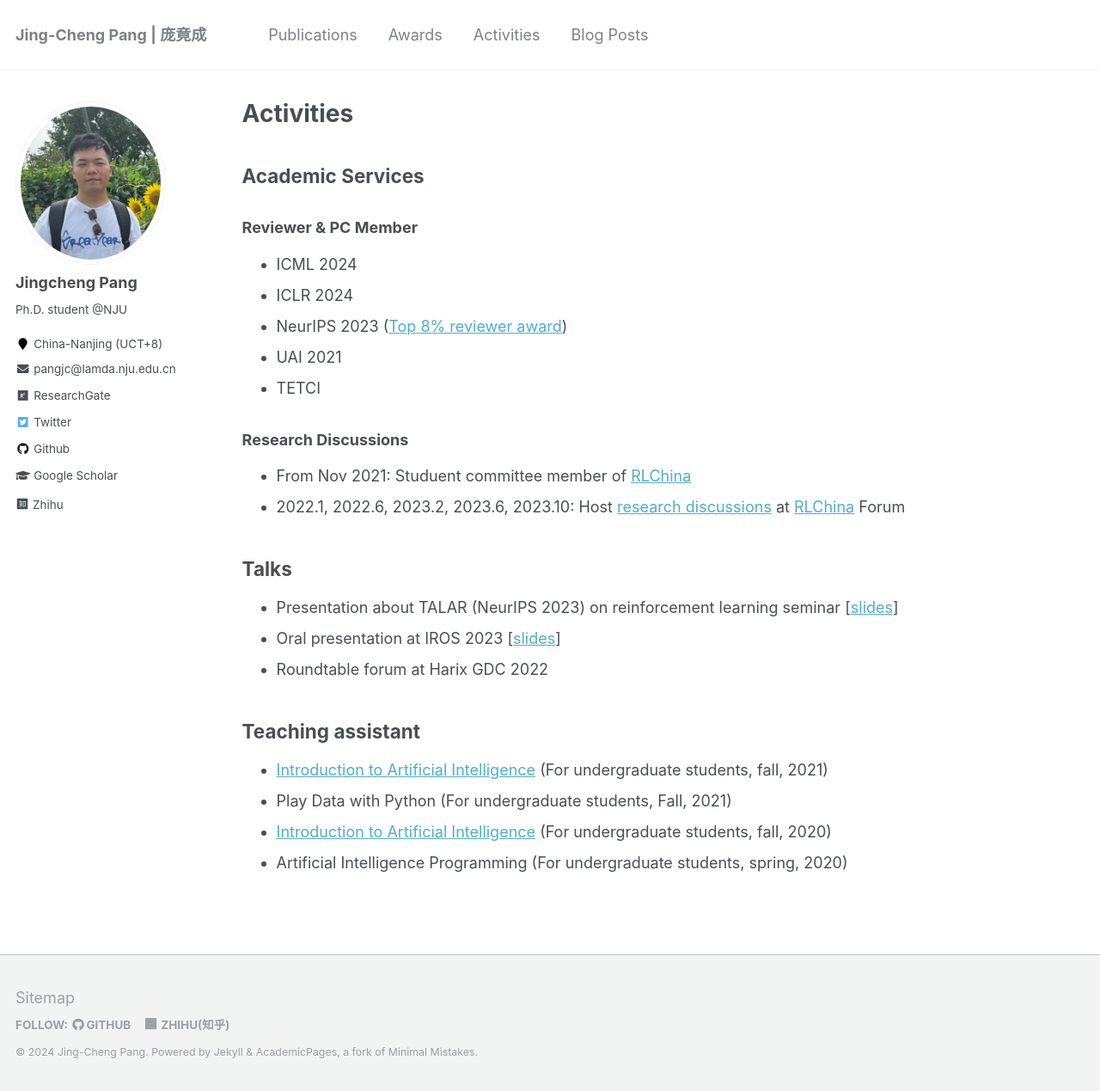
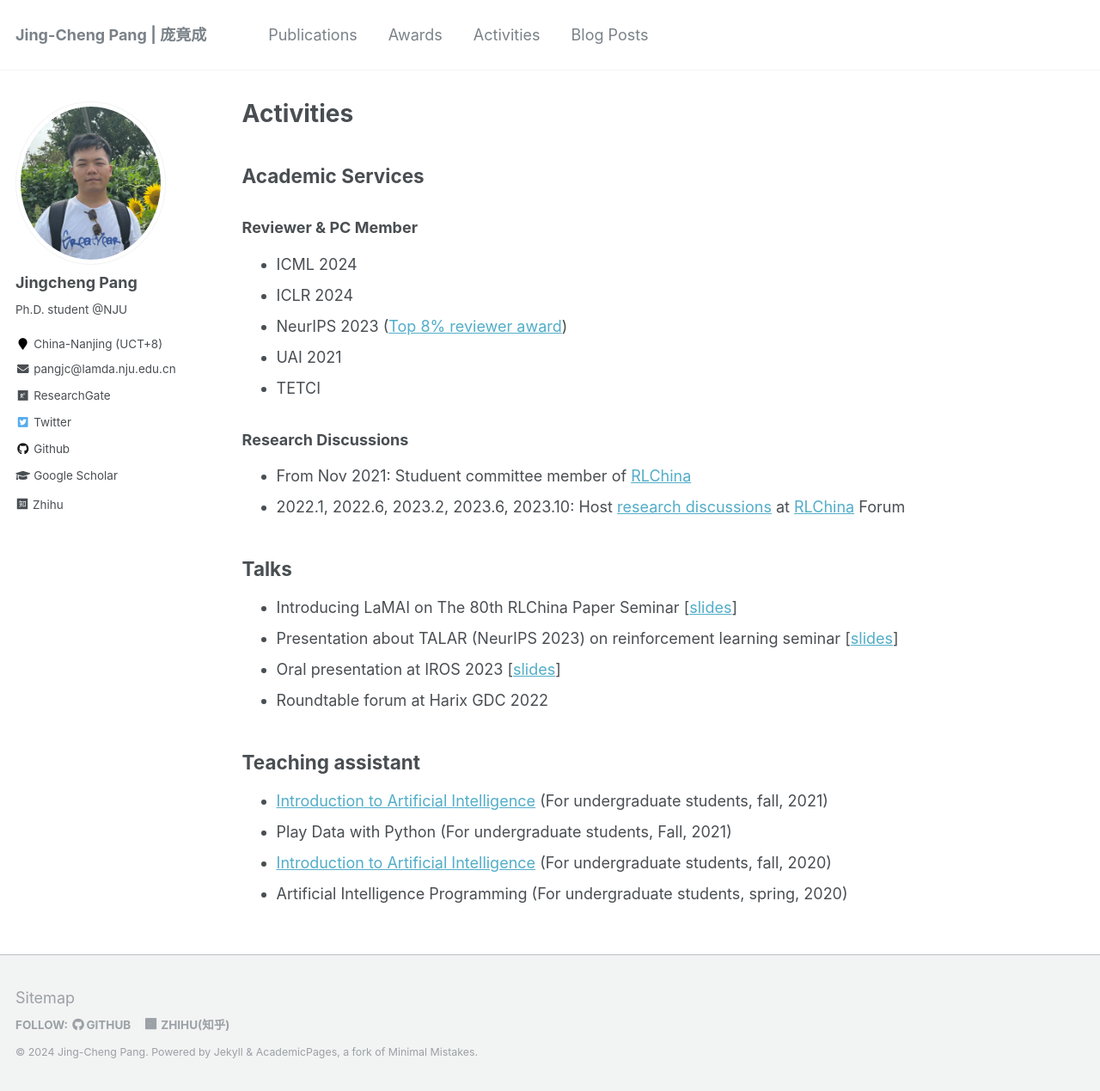
Before and after one commit to jingchengpang/jingchengpang.github.io, a Jekyll site: the page built from _pages/activity.md, in a window 1280 px wide and 1269 px high. Shown: the whole window at 86% size. Built offline with Jekyll 4.4.1, drawn with Linux system fonts in a browser that asks for light colours; a style sheet for code colours, icons or effects is not loaded.

Commit message:
add talks

```diff
--- a/_pages/activity.md
+++ b/_pages/activity.md
@@ -21,6 +21,7 @@ author_profile: true
 
 
 ## Talks
+- Introducing LaMAI on The 80th RLChina Paper Seminar [[slides](/files/slides/rlchina_lamai.pdf)]
 - Presentation about TALAR (NeurIPS 2023) on reinforcement learning seminar [[slides](/files/slides/rl_seminar.pdf)]
 - Oral presentation at IROS 2023 [[slides](/files/slides/IROS2023.pdf)]
 - Roundtable forum at Harix GDC 2022
```
Also changed, not shown: 1 other file.
